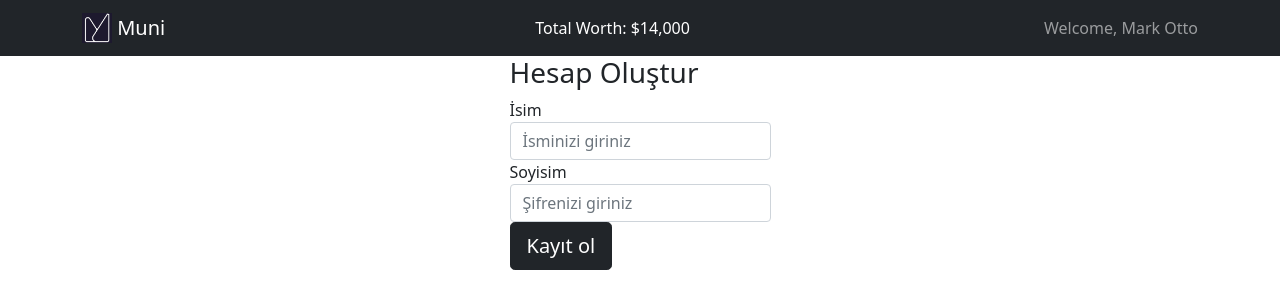
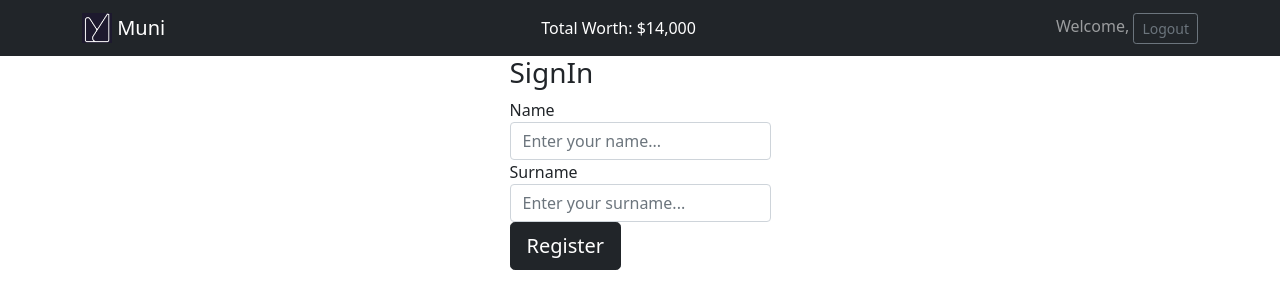
Before and after one commit to akchama/front-end-challenge, a React (Create React App) app: page / in a window 1280 px wide. Before the commit this address led to /login. Shown: the top 308 px of the page. Built offline with nearby package versions, Linux system fonts and the light colour scheme; no server answers.

Commit message:
Add Logout functionality

```diff
--- a/src/App.js
+++ b/src/App.js
@@ -2,28 +2,45 @@ import React, { useEffect, useState } from 'react';
 import './App.css';
 import 'bootstrap/dist/css/bootstrap.min.css'
 import Nav from './Components/Navbar.js'
-import { BrowserRouter as Router, Switch, Route } from 'react-router-dom';
 import Home from './Components/Home';
-import Login from './Login';
-import Register from './Register';
-import { Redirect } from 'react-router';
+import LoginForm from './Login';
 
 function App() {
 
-  const [loggedIn, setLoggedIn] = useState(false);
+	const [user, setUser] = useState(() => {
+		const savedName = localStorage.getItem("name");
+		const initValueName = JSON.parse(savedName);
+		const savedSurname = localStorage.getItem("surname");
+		const initValueSurame = JSON.parse(savedSurname);
+		return { name: initValueName, surname: initValueSurame };
+	})
 
-  return (
-    <Router>
-      <div className="App">
-          <Nav />
-          <Switch>
-            <Route path="/register" component={Register} />
-            <Home isLoggedIn={loggedIn} path="/" exact component={Home} />
-            <Route path="/login" component={Login} />
-          </Switch>
-      </div>
-    </Router>
-  );
+	const [login, setLogin] = useState(true);
+
+	const Login = (details) => {
+		localStorage.setItem("name", JSON.stringify(details.name));
+    	localStorage.setItem("surname", JSON.stringify(details.surname));
+		console.log('Logged in!' + details)
+		setUser({
+			name: details.name,
+			surname: details.surname
+		})
+		setLogin(true);
+	}
+
+	const LogoutHandler = (e) => {
+		localStorage.removeItem("name");
+    	localStorage.removeItem("surname");
+		setUser({ name: "", surname: ""})
+		setLogin(false);
+	}
+
+	return (
+		<div className="App">
+			<Nav userName={user.name} userSurname={user.surname} Logout={(e) => LogoutHandler(e)}/>
+			{(user.name != null && login) ? <Home /> : <LoginForm Login={Login}/>}
+		</div>
+	);
 }
 
 export default App;
--- a/src/Components/Home.js
+++ b/src/Components/Home.js
@@ -4,7 +4,7 @@ import axios from 'axios';
 import '../App.css';
 import { Route, Redirect } from 'react-router-dom';
 
-function Home(props) {
+const Home = (props) => {
 
     const [currencyOptions, setCurrencyOptions] = useState([])
     console.log(currencyOptions);
@@ -25,8 +25,9 @@ function Home(props) {
             });
     }, [])
 
-    const isLoggedIn = props.isLoggedIn;
-    if (isLoggedIn) {
+    const [loggedIn, setLoggedIn] = useState(true);
+
+    if (loggedIn) {
         return (
             <div id="searchbar">
                 <SearchBar placeholder="Bir para birimi seçin..." data={currencyOptions}/>
@@ -34,7 +35,10 @@ function Home(props) {
         )
     }
     return (
-        <Redirect to="/login" />
+        <Redirect to={{
+            pathname: '/login',
+            state: {loggedIn: loggedIn}
+        }}/>
     )
 }
 
--- a/src/Components/Navbar.js
+++ b/src/Components/Navbar.js
@@ -1,8 +1,9 @@
 import { Container } from 'react-bootstrap';
 import logo from '../logo.png'
-import { Navbar } from 'react-bootstrap';
+import { Navbar, Button } from 'react-bootstrap';
 
-function Nav() {
+const Nav = ({userName, userSurname, Logout}) => {
+
     return (
         <div>
             <Navbar bg="dark" variant="dark">
@@ -24,9 +25,19 @@ function Nav() {
                 </Navbar.Text>
             </Navbar.Collapse>
             <Navbar.Collapse className="justify-content-end">
-                <Navbar.Text>
-                Welcome, Mark Otto
-                </Navbar.Text>
+                {
+                    (userName != "") ?
+                    <div>
+                        <Navbar.Text>
+                            Welcome, {userName} {userSurname}
+                        </Navbar.Text>
+                        <button class="btn btn-sm btn-outline-secondary" type="button" onClick={Logout}>Logout</button>
+                    </div>
+                    :
+                    <Navbar.Text>
+                        Please login!
+                    </Navbar.Text>
+                }
             </Navbar.Collapse>
             </Container>
         </Navbar>
--- a/src/Login.js
+++ b/src/Login.js
@@ -1,40 +1,31 @@
 import './App.css';
 import { useState, useEffect } from 'react';
-import { withRouter, useHistory } from 'react-router';
 
-function Login() {
+const LoginForm = ({Login}) => {
 
-    const [name, setName] = useState(" ");
-    const [surname, setSurname] = useState(" ");
-    let history = useHistory();
-
-    useEffect(() => {
-        localStorage.setItem("name", JSON.stringify(name));
-        localStorage.setItem("surname", JSON.stringify(surname));
-      }, [name, surname]);
+    const [details, setDetails] = useState({name: "", surname: ""})
 
     const handleLogin = (e) => {
-        e.preventDefault();
-        history.push('/home')
+        Login(details);
     }
 
     return (
-        <div class="container">
-            <div id="login-row" class="row justify-content-center align-items-center">
+        <div className="container">
+            <div id="login-row" className="row justify-content-center align-items-center">
                 <div className="col-sm-3">
                     <form onSubmit={handleLogin}>
-                        <h3>Hesap Oluştur</h3>
+                        <h3>SignIn</h3>
                         <div className="form-group">
-                            <label>İsim</label>
-                            <input type="text" className="form-control" placeholder="İsminizi giriniz" onChange={(event) => setName(event.target.value)} />
+                            <label>Name</label>
+                            <input type="text" className="form-control" placeholder="Enter your name..." onChange={(event) => setDetails({...details, name: event.target.value}) } value={details.name} />
                         </div>
 
                         <div className="form-group">
-                            <label>Soyisim</label>
-                            <input type="text" className="form-control" placeholder="Şifrenizi giriniz" onChange={(event) => setSurname(event.target.value)} />
+                            <label>Surname</label>
+                            <input type="text" className="form-control" placeholder="Enter your surname..." onChange={(event) => setDetails({...details, surname: event.target.value})} value={details.surname}/>
                         </div>
 
-                        <button type="submit" className="btn btn-dark btn-lg btn-block">Kayıt ol</button>
+                        <button type="submit" className="btn btn-dark btn-lg btn-block">Register</button>
                     </form>
                 </div>
             </div>
@@ -42,4 +33,4 @@ function Login() {
     )
 }
 
-export default withRouter(Login);
+export default LoginForm;
--- a/src/Register.js
+++ /dev/null
@@ -1,11 +0,0 @@
-import './App.css';
-
-function Register() {
-    return (
-        <div>
-            <h1>Register page</h1>
-        </div>
-    )
-}
-
-export default Register;
```
Lines whose indentation alone changed are shown as unchanged.
